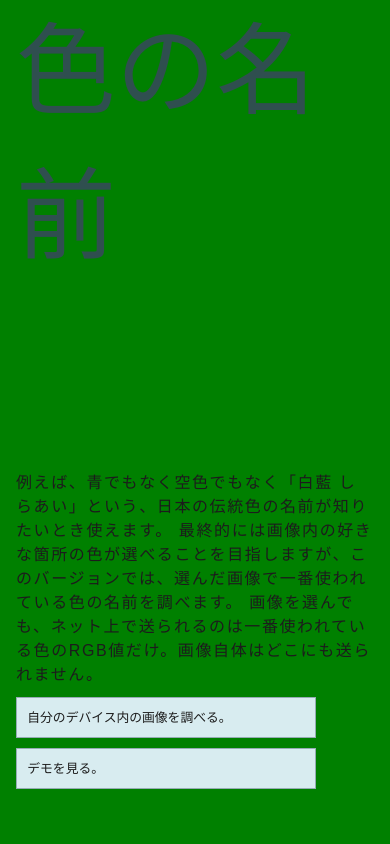
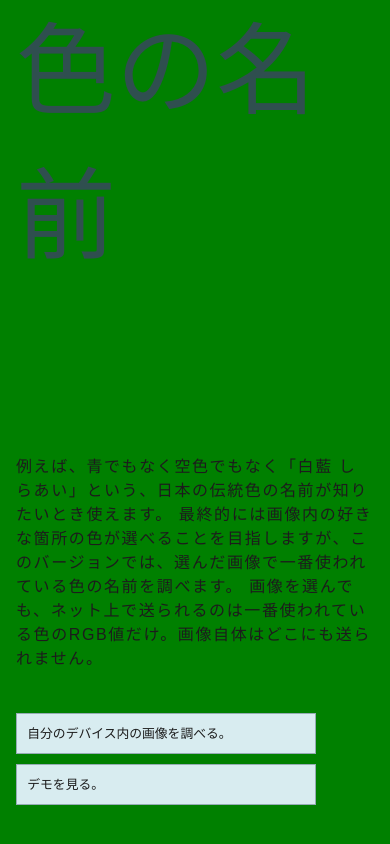
Before and after one commit to miomaeshima/name-of-colors, a React (Create React App) app in the folder client/: page / in a window 390 px wide. Shown: the top 844 px of the page. Built offline with nearby package versions, Linux system fonts and the light colour scheme; what colorthief would draw is missing.

Commit message:
editing Home.js and Home.css for responsive design

```diff
--- a/client/src/components/Home/Home.css
+++ b/client/src/components/Home/Home.css
@@ -6,10 +6,22 @@ html {
 #home {
   display:flex;
   flex-wrap: wrap;
+  justify-content: space-around;
   height: 115vh;
   width: 100%;
   background: #c1e4e9;
   display: flex;
+}
+
+#wrapper{
+  display:flex;
+  flex-direction: column;
+  gap: 32px;
+  background: green;
+  max-width: 432px;
+  min-width: 332px;
+  padding-left: 16px;
+  padding-right: 16px;
 }
 
 #title {
@@ -17,18 +29,6 @@ html {
   color:darkslategray;
   width: -moz-fit-content;
   width: fit-content;
-}
-
-#wrapper{
-  display:flex;
-  flex-direction: column;
-  background: green;
-  max-width: 432px;
-  min-width: 332px;
-  margin-left: auto;
-  margin-right: auto;
-  padding-left: 16px;
-  padding-right: 16px;
 }
 
 #intro {
@@ -42,7 +42,7 @@ html {
   flex-direction: column;
 }
 
-.button {
+.link {
   display: block;
   width: 300px;
   padding: 0.8em;
@@ -52,7 +52,7 @@ html {
   font-size: 0.8em;
   margin-top: 10px;
 }
-.button:hover {
+.link:hover {
   background: rgb(242, 250, 250);
   cursor: pointer;
   text-decoration: none;
--- a/client/src/components/Home/Home.js
+++ b/client/src/components/Home/Home.js
@@ -1,5 +1,4 @@
 import "./Home.css";
-
 
 function Home() {
   return (
@@ -8,27 +7,22 @@ function Home() {
         <div id="title">色の名前</div>
       </div>
       <div id="wrapper">
-
         <div id="intro">
           例えば、青でもなく空色でもなく「白藍
-            しらあい」という、日本の伝統色の名前が知りたいとき使えます。         最終的には画像内の好きな箇所の色が選べることを目指しますが、このバージョンでは、選んだ画像で一番使われている色の名前を調べます。
+          しらあい」という、日本の伝統色の名前が知りたいとき使えます。
+          最終的には画像内の好きな箇所の色が選べることを目指しますが、このバージョンでは、選んだ画像で一番使われている色の名前を調べます。
           画像を選んでも、ネット上で送られるのは一番使われている色のRGB値だけ。画像自体はどこにも送られません。
         </div>
         <div id="clickContainer">
-            <div>
-                <a href="#selectYourFile" className="button" id="button1">
+          <a href="#selectYourFile" className="link" id="button1">
             自分のデバイス内の画像を調べる。
           </a>
-            </div>
-            <div>
-                <a href="#demoImage" className="button">
+          <a href="#demoImage" className="link">
             デモを見る。
           </a>
         </div>
       </div>
     </div>
-      </div>
-
   );
 }
 
```
Lines whose indentation alone changed are shown as unchanged.
